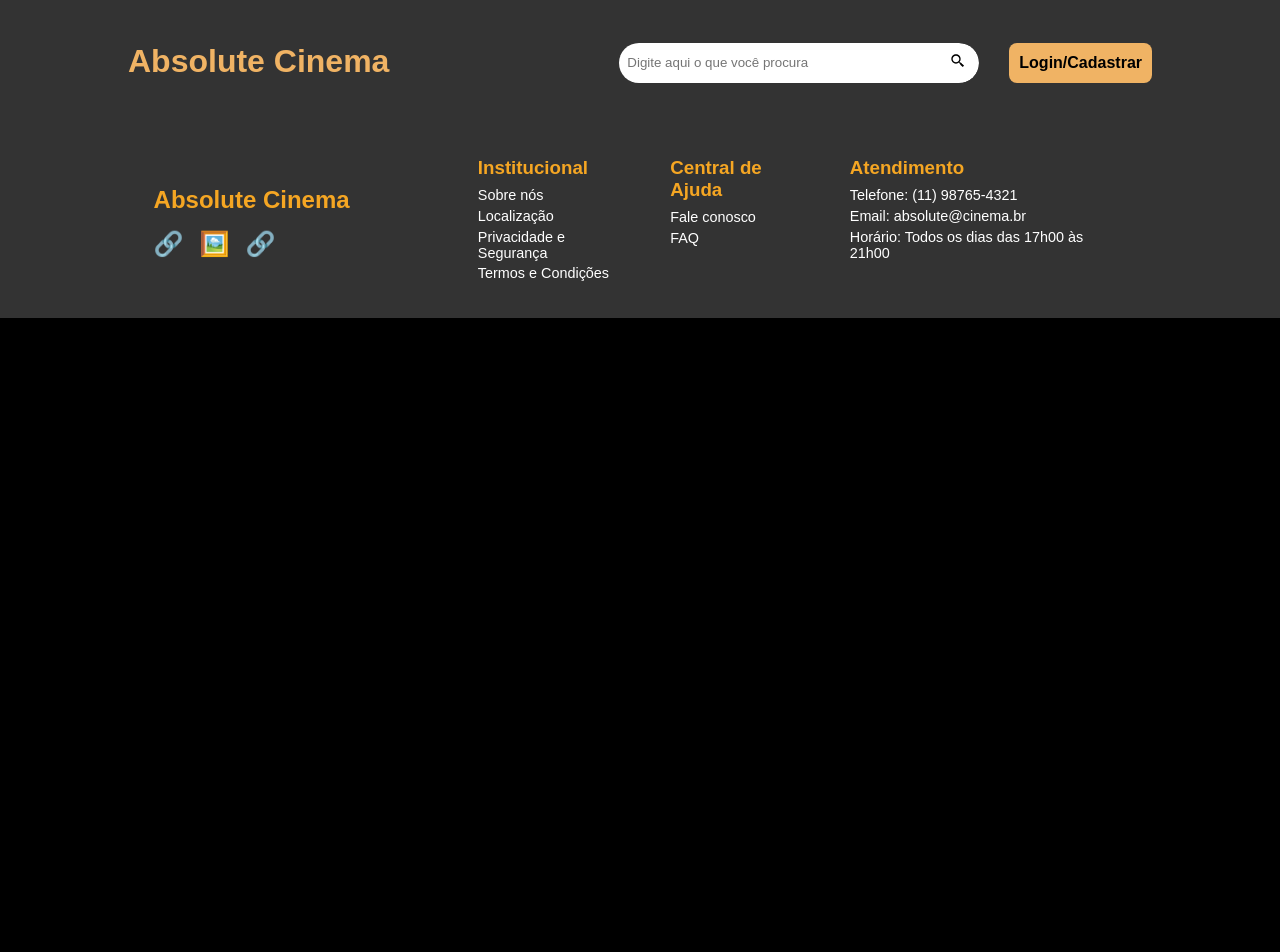
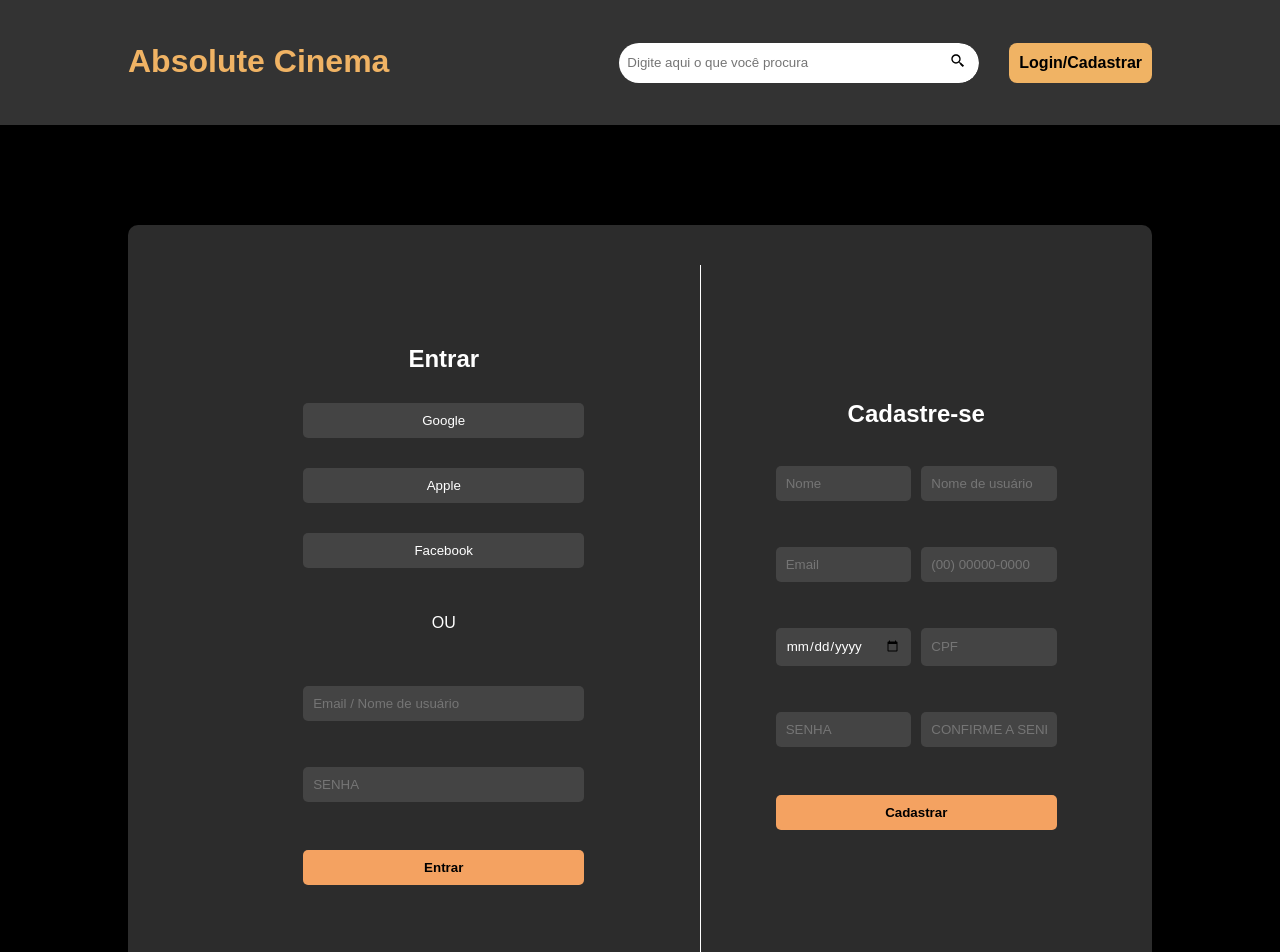
Before and after one commit to Emmanuelf21/absolute-cinema, a React (Vite) app: page /login in a window 1280 px wide. Shown: the top 952 px of the page. Before the commit the page ends 800 px from the top, so only its background shows below. Built offline with nearby package versions, Linux system fonts and the light colour scheme.

Commit message:
login finalizado

```diff
--- a/src/components/Footer.jsx
+++ b/src/components/Footer.jsx
@@ -1,6 +1,8 @@
 import React from 'react'
 import './css/footer.css'
-
+import { AiFillGoogleCircle } from "react-icons/ai";
+import { IoLogoAppleAppstore } from "react-icons/io5";
+import { FaFacebook } from "react-icons/fa";
 const Footer = () => {
     return (
         <footer>
@@ -8,9 +10,9 @@ const Footer = () => {
                 <div className="footer-left">
                     <h2>Absolute Cinema</h2>
                     <div className="social-icons">
-                        <span>🔗</span>
-                        <span>🖼️</span>
-                        <span>🔗</span>
+                        <span><AiFillGoogleCircle /></span>
+                        <span><IoLogoAppleAppstore /></span>
+                        <span><FaFacebook /></span>
                     </div>
                 </div>
 
--- a/src/components/Header.jsx
+++ b/src/components/Header.jsx
@@ -4,20 +4,20 @@ import { NavLink } from 'react-router-dom'
 import './css/header.css'
 import { BiSearchAlt2 } from 'react-icons/bi'
 
+const Header = () => {
 
-const Header = () => {
     return (
         <header className="container-header flex">
             <div className="flex">
                 <div className="flex flex-logo">
                     <NavLink to='/'><h1>Absolute Cinema</h1></NavLink>
                     <div className="search-bar flex">
-                    <input className="input-search" type="text" placeholder="Digite aqui o que você procura"/>
+                        <input className="input-search" type="text" placeholder="Digite aqui o que você procura" />
                         <button className="btn-search"><BiSearchAlt2 /></button>
                     </div>
                 </div>
                 <div className="user">
-                <BtnLogin/>
+                    <BtnLogin />
                 </div>
             </div>
         </header>
--- a/src/components/css/footer.css
+++ b/src/components/css/footer.css
@@ -21,11 +21,19 @@ footer>.flex{
   .footer-left h2 {
     color: #f5a623;
     margin-bottom: 1rem;
+    width: fit-content;
   }
-
+  .social-icons{
+    display: flex;
+    justify-content: space-between;
+    gap: 2.8rem;
+    width: fit-content;
+  }
   .social-icons span {
     margin-right: 1rem;
     font-size: 1.5rem;
+    width: fit-content;
+    color: #f5a623;
   }
 
   .footer-sections {
--- a/src/components/css/header.css
+++ b/src/components/css/header.css
@@ -75,3 +75,9 @@
   .user:hover a{
     color: #F0B364;
   }
+
+  .btn-logado{
+    font-size: 22px;
+    display: flex;
+    align-items: center;
+  }
--- a/src/main.jsx
+++ b/src/main.jsx
@@ -7,6 +7,7 @@ import Home from './pages/Home.jsx'
 import Header from './components/Header.jsx'
 import Filme from './pages/Filme.jsx'
 import Footer from './components/Footer.jsx'
+import Login from './pages/Login.jsx'
 
 createRoot(document.getElementById('root')).render(
   <StrictMode>
@@ -16,6 +17,7 @@ createRoot(document.getElementById('root')).render(
         <Route element={<App/>}/>
         <Route path='/' element={<Home/>}/>
         <Route path='/filme/:id' element={<Filme/>}/>
+        <Route path='/login' element={<Login/>}/>
       </Routes>
       <Footer/>
     </BrowserRouter>
--- /dev/null
+++ b/src/pages/Login.jsx
@@ -0,0 +1,180 @@
+import React, { useState } from 'react'
+import './css/login.css'
+import Cookies from 'js-cookie';
+import { useNavigate } from 'react-router-dom';
+
+const Login = () => {
+    const navigate = useNavigate();
+    const [loginData, setLoginData] = useState({ login_email: '', senha: '' });
+    const [cadastroData, setCadastroData] = useState({
+        nome: '',
+        usuario: '',
+        email: '',
+        telefone: '',
+        data_nasc: '',
+        cpf: '',
+        senha: '',
+        confirmar_senha: ''
+    });
+
+    const handleLogin = async (e) => {
+        e.preventDefault();
+        try {
+          const response = await fetch('http://localhost:5000/login', {
+            method: 'POST',
+            headers: { 'Content-Type': 'application/json' },
+            body: JSON.stringify(loginData)
+          });
+
+          if (response.ok) {
+            const user = await response.json();
+            // Armazenar login no cookie
+            // Cookies.set('usuario_logado', JSON.stringify(user), { expires: 1 }); // expira em 1 dia
+            Cookies.set('usuario_logado', JSON.stringify(user));
+            navigate('/');
+            window.location.reload();
+            // Redirecionar ou atualizar o estado da página aqui, se quiser
+          } else {
+            const erro = await response.json();
+            alert(erro.erro);
+          }
+        } catch (error) {
+          alert('Erro ao tentar logar');
+        }
+      };
+
+    const handleCadastro = async (e) => {
+        e.preventDefault();
+        if (cadastroData.senha !== cadastroData.confirmar_senha) {
+            alert('As senhas não coincidem!');
+            return;
+        }
+
+        const { confirmar_senha, ...cadastroPayload } = cadastroData;
+
+        try {
+            const response = await fetch('http://localhost:5000/cadastro', {
+                method: 'POST',
+                headers: { 'Content-Type': 'application/json' },
+                body: JSON.stringify(cadastroPayload)
+            });
+            const result = await response.json();
+            alert(JSON.stringify(result));
+        } catch (error) {
+            alert('Erro ao cadastrar.');
+        }
+    };
+
+    const handleChange = (e, setFunc, state) => {
+        const { name, value } = e.target;
+        setFunc({ ...state, [name]: value });
+    };
+
+    return (
+        <div className="container">
+            {/* Login */}
+            <div className="form-section flex-column">
+                <h2>Entrar</h2>
+                <button className="social-btn">Google</button>
+                <button className="social-btn">Apple</button>
+                <button className="social-btn">Facebook</button>
+
+                <div className="divider">OU</div>
+
+                <form className='flex-column' onSubmit={handleLogin}>
+                    <input
+                        name="login_email"
+                        placeholder="Email / Nome de usuário"
+                        value={loginData.login_email}
+                        onChange={(e) => handleChange(e, setLoginData, loginData)}
+                        required
+                    />
+                    <input
+                        name="senha"
+                        type="password"
+                        placeholder="SENHA"
+                        value={loginData.senha}
+                        onChange={(e) => handleChange(e, setLoginData, loginData)}
+                        required
+                    />
+                    <button type="submit" className="btn">Entrar</button>
+                </form>
+            </div>
+
+            {/* Cadastro */}
+            <div className="form-section flex-column">
+                <h2>Cadastre-se</h2>
+                <form className='form-cadastro flex-column' onSubmit={handleCadastro}>
+                    <div className="row">
+                        <input
+                            name="nome"
+                            placeholder="Nome"
+                            value={cadastroData.nome}
+                            onChange={(e) => handleChange(e, setCadastroData, cadastroData)}
+                            required
+                        />
+                        <input
+                            name="usuario"
+                            placeholder="Nome de usuário"
+                            value={cadastroData.usuario}
+                            onChange={(e) => handleChange(e, setCadastroData, cadastroData)}
+                            required
+                        />
+                    </div>
+                    <div className='row'>
+                        <input
+                            name="email"
+                            placeholder="Email"
+                            value={cadastroData.email}
+                            onChange={(e) => handleChange(e, setCadastroData, cadastroData)}
+                            required
+                        />
+                        <input
+                            type='tel'
+                            name="telefone"
+                            placeholder="(00) 00000-0000"
+                            value={cadastroData.telefone}
+                            onChange={(e) => handleChange(e, setCadastroData, cadastroData)}
+                        />
+                    </div>
+                    <div className="row">
+                        <input
+                            type='date'
+                            name="data_nasc"
+                            placeholder="00/00/0000"
+                            value={cadastroData.data_nasc}
+                            onChange={(e) => handleChange(e, setCadastroData, cadastroData)}
+                        />
+                        <input
+                            name="cpf"
+                            placeholder="CPF"
+                            value={cadastroData.cpf}
+                            onChange={(e) => handleChange(e, setCadastroData, cadastroData)}
+                        />
+                    </div>
+                    <div className="row">
+                        <input
+                            name="senha"
+                            type="password"
+                            placeholder="SENHA"
+                            value={cadastroData.senha}
+                            onChange={(e) => handleChange(e, setCadastroData, cadastroData)}
+                            required
+                        />
+                        <input
+                            name="confirmar_senha"
+                            type="password"
+                            placeholder="CONFIRME A SENHA"
+                            value={cadastroData.confirmar_senha}
+                            onChange={(e) => handleChange(e, setCadastroData, cadastroData)}
+                            required
+                        />
+                    </div>
+                    <button type="submit" className="btn">Cadastrar</button>
+                </form>
+            </div>
+        </div>
+    );
+}
+
+export default Login
--- /dev/null
+++ b/src/pages/css/login.css
@@ -0,0 +1,83 @@
+ .container {
+     display: flex;
+     background-color: #2c2c2c;
+     padding: 40px;
+     border-radius: 10px;
+     justify-content: center;
+     align-items: center;
+     width: 80%;
+     margin: 100px auto;
+     color: white;
+ }
+ .form-section>button{
+    width: 80%;
+    margin: auto;
+ }
+
+ .container .form-section:first-child{
+    border-right: 1px solid #fff;
+    padding: 80px;
+ }
+
+ .form-section {
+     flex: 1;
+     margin: 0 20px;
+     gap: 30px;
+ }
+
+ .form-section .flex-column{
+    gap: 30px;
+    width: 80%;
+    margin: auto;
+ }
+
+ h2 {
+     text-align: center;
+ }
+
+.form-cadastro{
+    gap: 40px;
+}
+
+.flex-column input {
+     width: 100%;
+     padding: 10px;
+     margin: 8px 0;
+     border: none;
+     border-radius: 5px;
+     background-color: #444;
+     color: white;
+ }
+
+ .btn {
+     width: 100%;
+     padding: 10px;
+     margin-top: 10px;
+     background-color: #f4a261;
+     color: black;
+     font-weight: bold;
+     border: none;
+     border-radius: 5px;
+     cursor: pointer;
+ }
+
+ .social-btn {
+     width: 100%;
+     padding: 10px;
+     margin-bottom: 8px;
+     background-color: #444;
+     color: white;
+     border: none;
+     border-radius: 5px;
+     cursor: pointer;
+ }
+
+ .divider {
+     text-align: center;
+     margin: 16px 0;
+ }
+
+ .row {
+     display: flex;
+     gap: 10px;
+ }
```
Also changed, not shown: src/components/BtnLogin.jsx (+19 -12 lines), src/pages/Ingressos.jsx (added, +9 -0 lines), 1 other file (tests, documents, lock files or other folders). Lines whose indentation alone changed are shown as unchanged.
